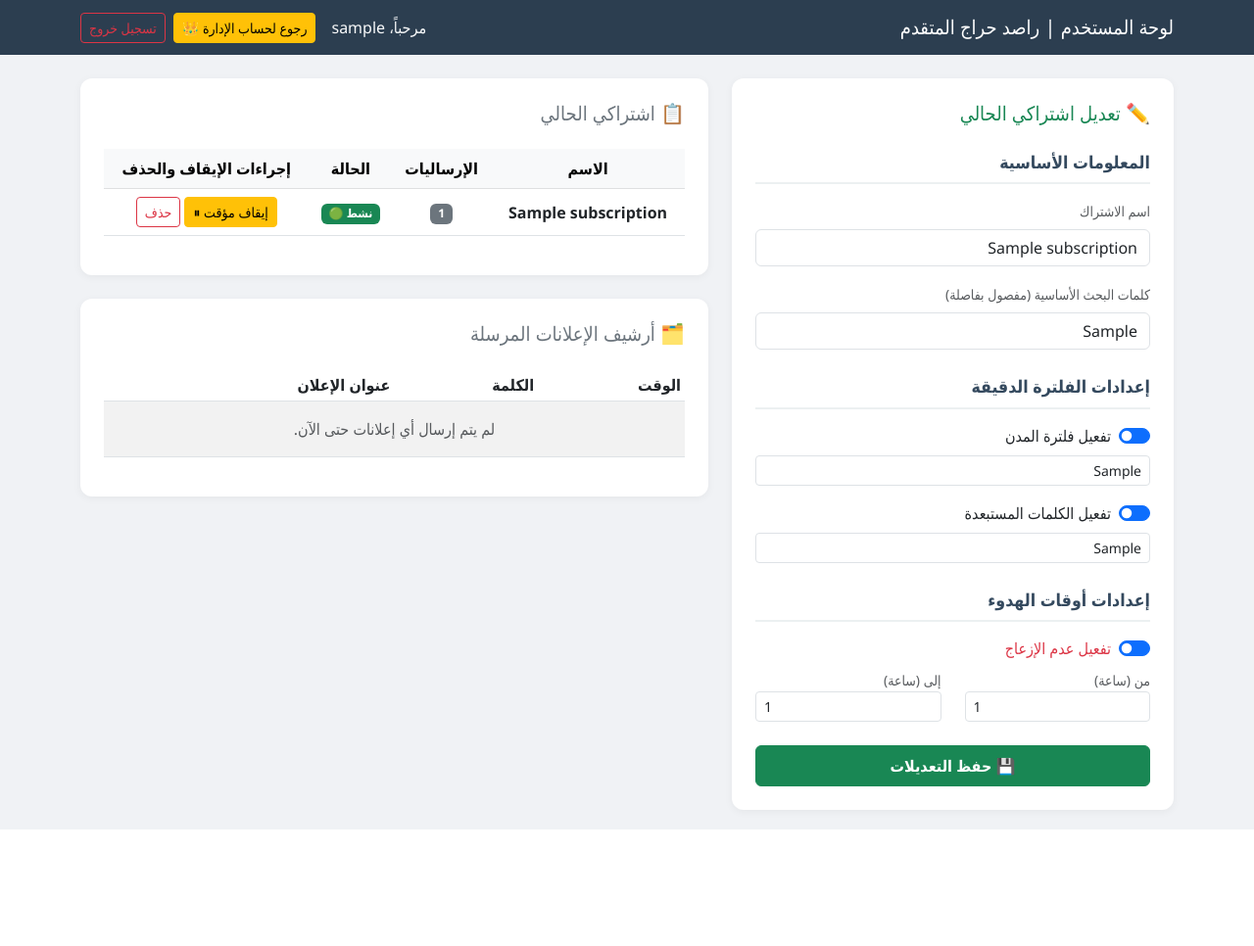
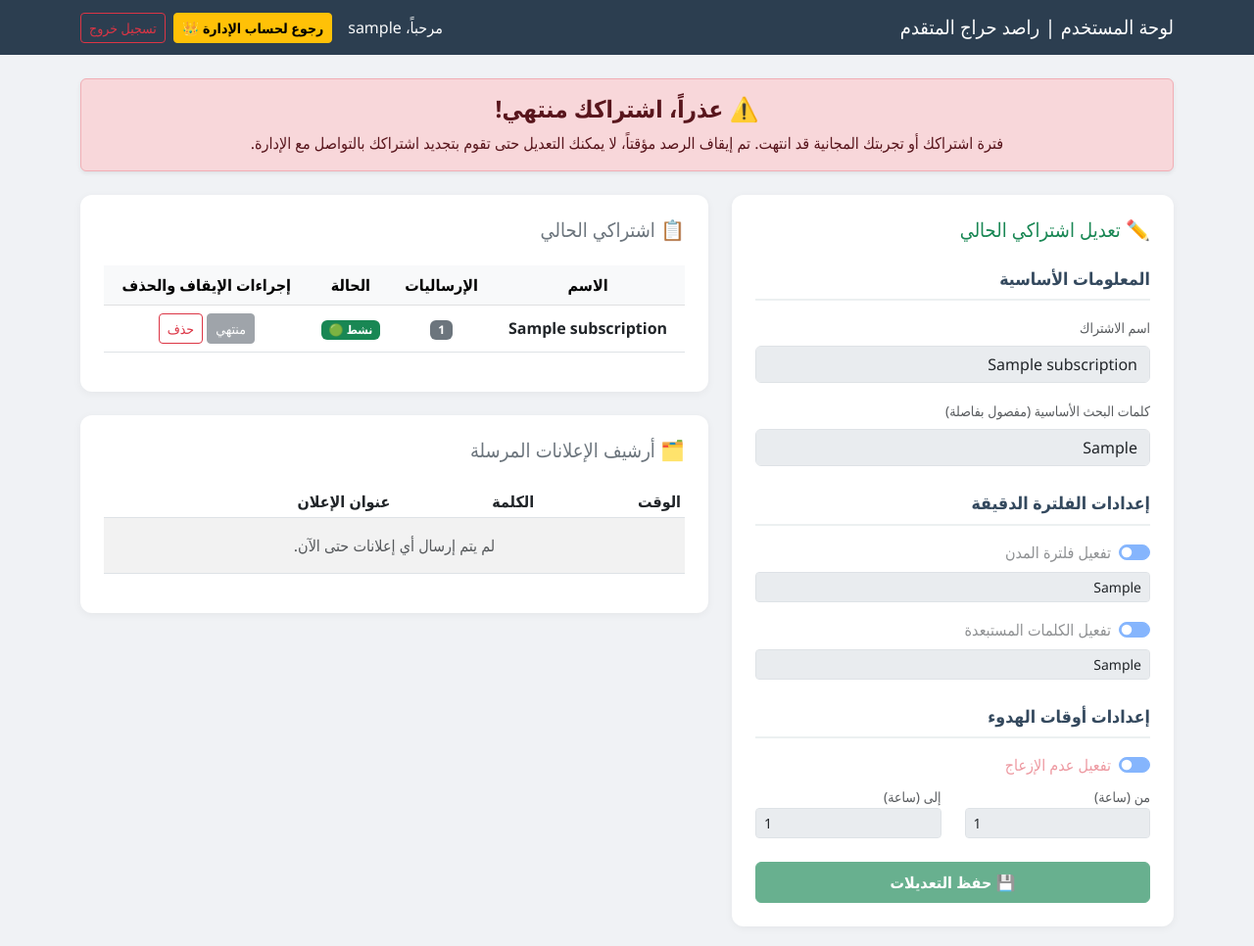
Before and after one commit to turky4500/haraj-saas, a Flask app: page /user_dashboard in a window 1280 px wide. Shown: the whole page at 98% size. Before the commit the page ends 847 px from the top, so only its background shows below. Run offline with Flask 3, Linux system fonts and the light colour scheme; a user stored in the database is signed in; tables that the repository leaves empty hold one stand-in row (values such as "Sample post"); data that the repository does not hold is empty.

Commit message:
Update user.html

```diff
--- a/templates/user.html
+++ b/templates/user.html
@@ -19,13 +19,25 @@
             <a class="navbar-brand" href="#">لوحة المستخدم | راصد حراج المتقدم</a>
             <span class="text-light ms-auto me-3">مرحباً، {{ current_user.username }}</span>
             {% if session.get('admin_impersonating') %}
-                <a href="/revert_impersonate" class="btn btn-warning btn-sm me-2">رجوع لحساب الإدارة 👑</a>
+                <a href="/revert_impersonate" class="btn btn-warning btn-sm me-2 fw-bold">رجوع لحساب الإدارة 👑</a>
             {% endif %}
             <a href="/logout" class="btn btn-outline-danger btn-sm">تسجيل خروج</a>
         </div>
     </nav>
 
     <div class="container">
+        {% if is_expired %}
+            <div class="alert alert-danger shadow-sm text-center mb-4">
+                <h4 class="alert-heading fw-bold">⚠️ عذراً، اشتراكك منتهي!</h4>
+                <p class="mb-0">فترة اشتراكك أو تجربتك المجانية قد انتهت. تم إيقاف الرصد مؤقتاً، لا يمكنك التعديل حتى تقوم بتجديد اشتراكك بالتواصل مع الإدارة.</p>
+            </div>
+        {% else %}
+            <div class="alert alert-info shadow-sm text-center mb-4">
+                <span class="fw-bold">📅 ينتهي اشتراكك في:</span>
+                <span dir="ltr" class="text-primary fw-bold">{{ current_user.account_expiration.strftime('%Y-%m-%d') if current_user.account_expiration else 'غير محدد' }}</span>
+            </div>
+        {% endif %}
+
         {% with messages = get_flashed_messages(with_categories=true) %}
             {% if messages %}
                 {% for category, message in messages %}
@@ -40,6 +52,7 @@
                     <h5 class="mb-4 {% if sub %}text-success{% else %}text-primary{% endif %}">
                         {% if sub %}✏️ تعديل اشتراكي الحالي{% else %}➕ إضافة اشتراكي الأول{% endif %}
                     </h5>
+                    <fieldset {% if is_expired %}disabled{% endif %}>
                         <form action="/user_dashboard" method="POST">
                             <div class="section-title">المعلومات الأساسية</div>
                             <div class="mb-3">
@@ -84,12 +97,11 @@
                                 </div>
                             </div>
 
-                        <input type="hidden" name="duration_days" value="30">
-
                             <button type="submit" class="btn {% if sub %}btn-success{% else %}btn-primary{% endif %} w-100 py-2 fw-bold">
                                 {% if sub %}💾 حفظ التعديلات{% else %}حفظ وبدء الرصد المتقدم{% endif %}
                             </button>
                         </form>
+                    </fieldset>
                 </div>
             </div>
 
@@ -119,9 +131,14 @@
                                         {% endif %}
                                     </td>
                                     <td>
+                                        {% if is_expired %}
+                                            <button class="btn btn-sm btn-secondary" disabled>منتهي</button>
+                                        {% else %}
                                             <a href="/toggle_sub/{{ sub.id }}" class="btn btn-sm {% if sub.status == 'active' %}btn-warning{% else %}btn-success{% endif %}">
                                                 {% if sub.status == 'active' %}إيقاف مؤقت ⏸{% else %}استئناف ▶️{% endif %}
                                             </a>
+                                        {% endif %}
+
                                         <a href="/delete_sub/{{ sub.id }}" class="btn btn-sm btn-outline-danger" onclick="return confirm('هل أنت متأكد من حذف الاشتراك؟')">حذف</a>
                                     </td>
                                 </tr>
```
Lines whose indentation alone changed are shown as unchanged.
